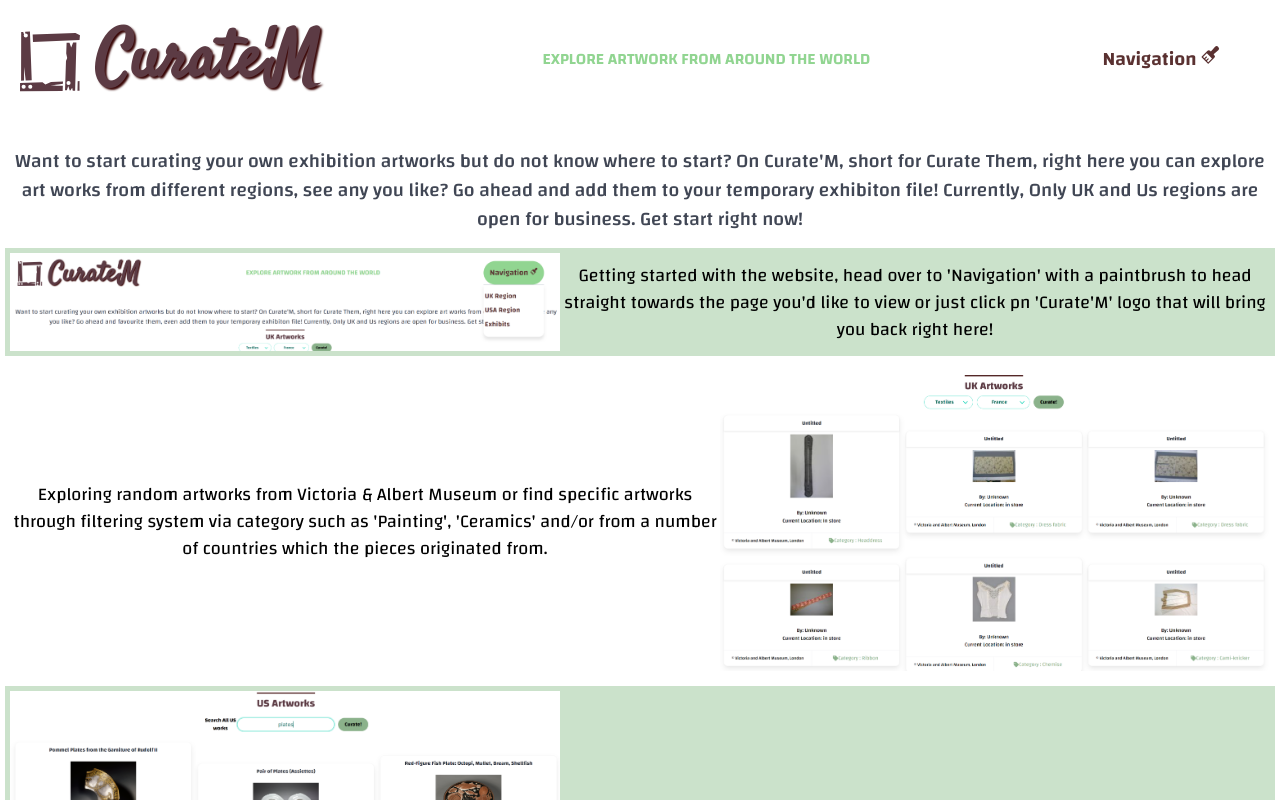
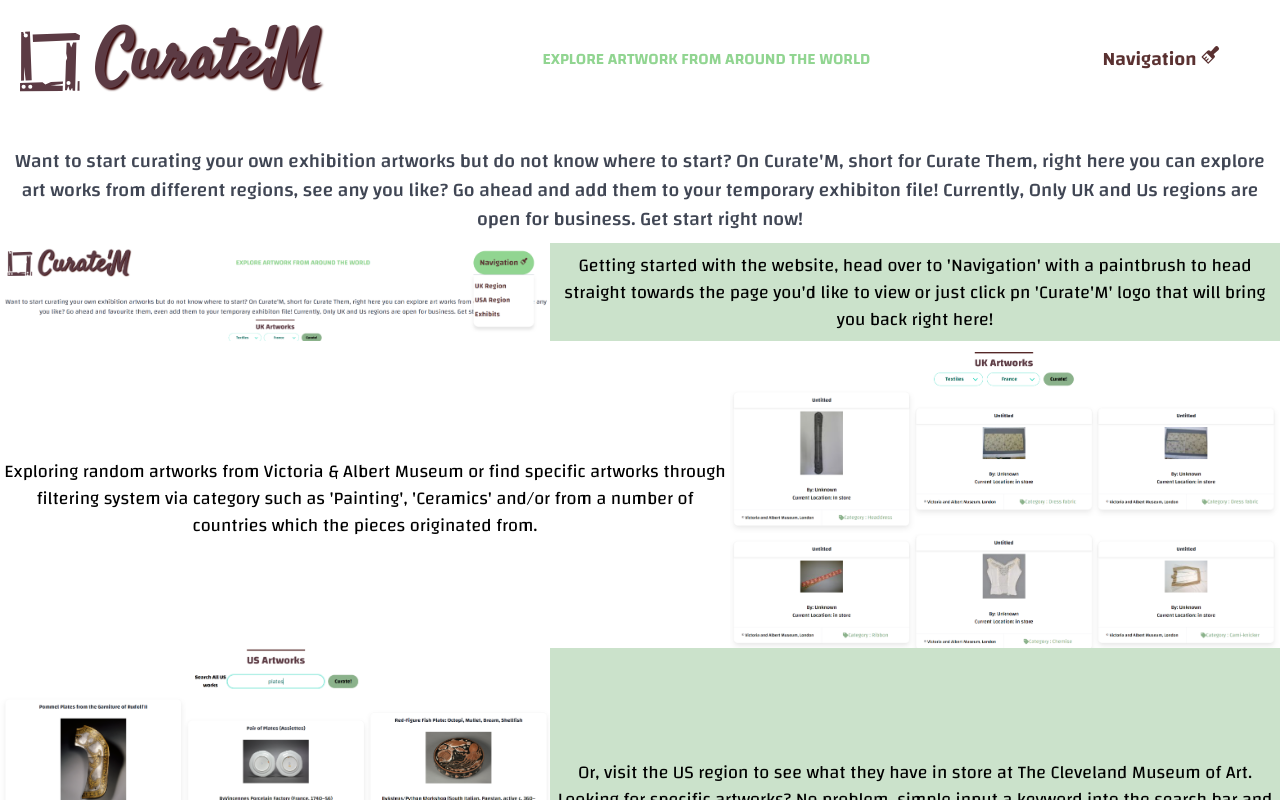
Before and after one commit to berri-puff/curateM, a React (Vite) app: page / in a window 1280 px wide. Shown: the top 800 px of the page. Built offline with nearby package versions, Linux system fonts and the light colour scheme; a web font is replaced by a local one.

Commit message:
minor change to padding and margin css

```diff
--- a/src/App.css
+++ b/src/App.css
@@ -210,9 +210,9 @@
 }
 
 #main-left {
-margin: 5px;
+
     display: inline-flex;
-    padding: 5px;
+
 
     background-color:  rgb(203, 226, 203);
 
@@ -228,8 +228,8 @@
 
 #main-right {
     display: inline-flex;
-    padding: 5px;
-margin: 5px;
+
+
 
 
 }
```
